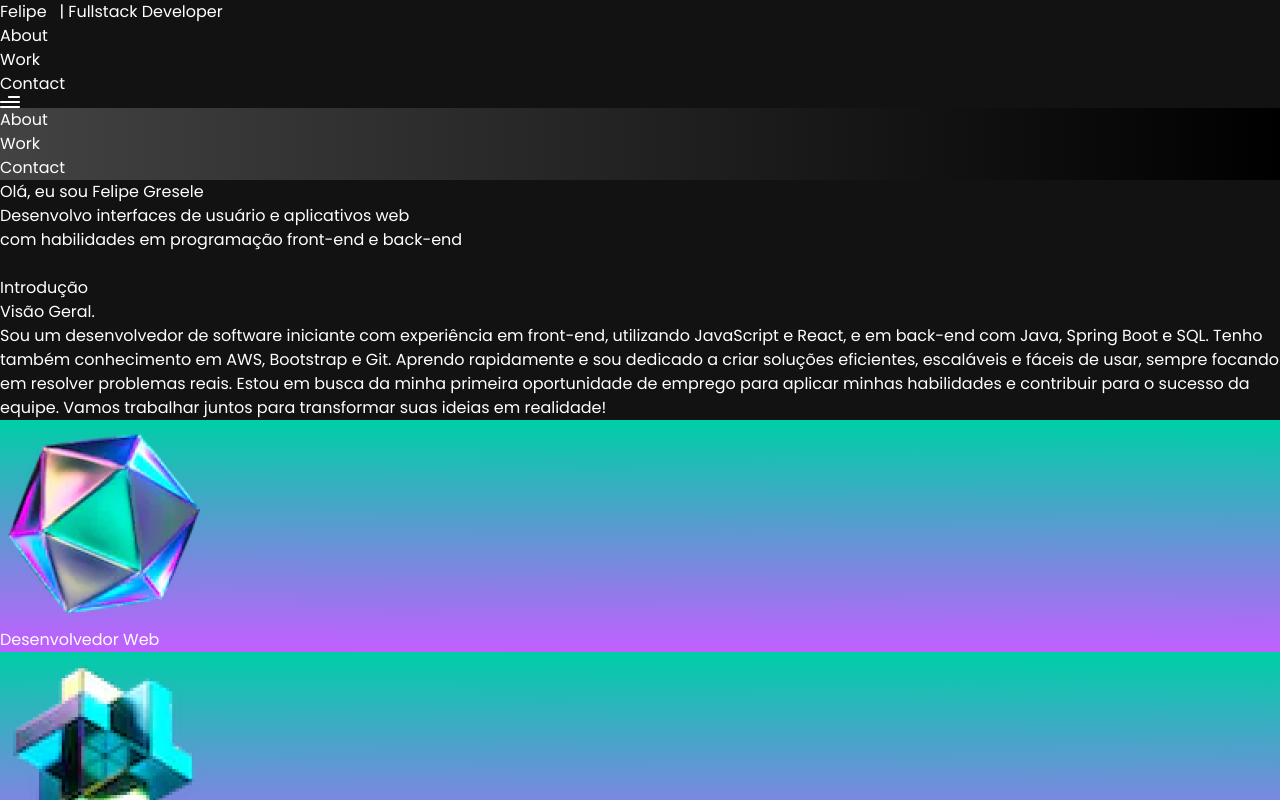
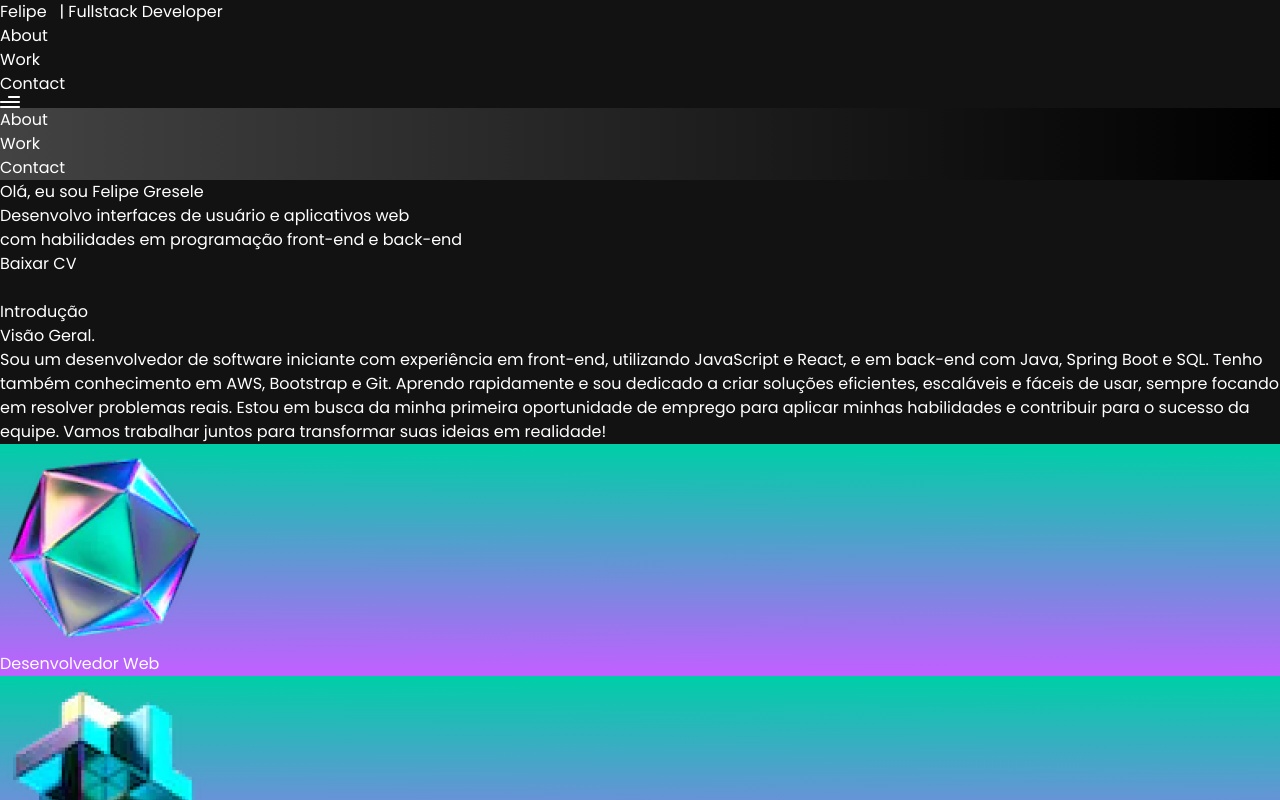
Before and after one commit to felipegresele/Portifolio-Felipe---2025, a React (Vite) app: page / in a window 1280 px wide. Shown: the top 800 px of the page. Built offline with nearby package versions, Linux system fonts and the light colour scheme.

Commit message:
Atualização do currículo com novo conteúdo e layout. Adicionado arquivo PDF 'FullStack.pdf' para download no site, permitindo aos visitantes acessarem o currículo completo.

```diff
--- a/src/components/Hero.jsx
+++ b/src/components/Hero.jsx
@@ -22,6 +22,7 @@ export default function Hero() {
           Desenvolvo interfaces de usuário e aplicativos web <br className='sm:block hidden' />
           com habilidades em programação front-end e back-end
           </p>
+          <a className="bg-indigo-400 hover:bg-indigo-600 text-white px-4 py-2 rounded-full inline-block mt-4" href="/FullStack.pdf" download="FullStack.pdf">Baixar CV</a>
         </div>
       </div>
 
```
Also changed, not shown: 1 other file (tests, documents, lock files or other folders).
